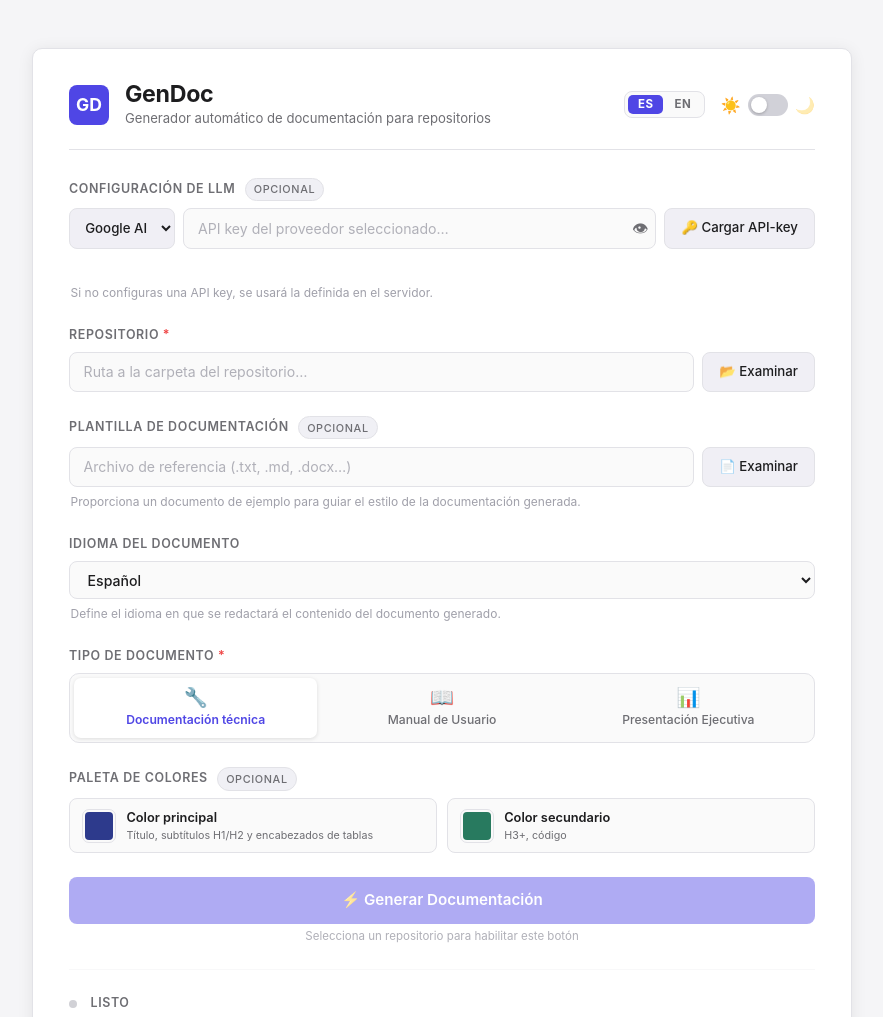
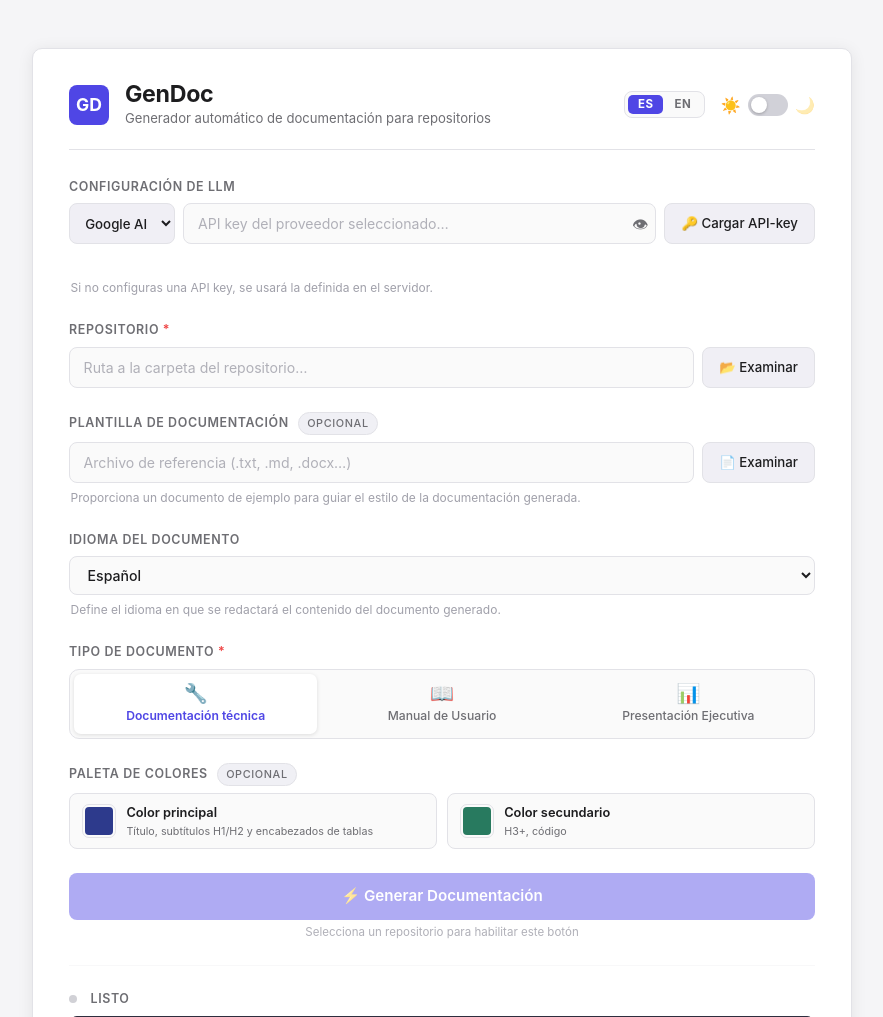
Before and after one commit to JossRubio/GenDoc, a Flask app: page / in a window 1280 px wide. Shown: the top 1017 px of the page, without its empty margins (198-1081 px from the left). Run offline with Flask 3, Linux system fonts and the light colour scheme; some libraries are stand-ins or nearby versions.

Commit message:
update - Etiqueta de "Opcional" para la configuración del LLM removida.

```diff
--- a/templates/index.html
+++ b/templates/index.html
@@ -66,7 +66,6 @@
       <div class="mb-4">
         <div class="gd-label">
           <span data-i18n="llmConfig">Configuración de LLM</span>
-          <span class="badge-optional" data-i18n="optional">Opcional</span>
         </div>
 
         <!-- Provider selector + API Key row -->
```
